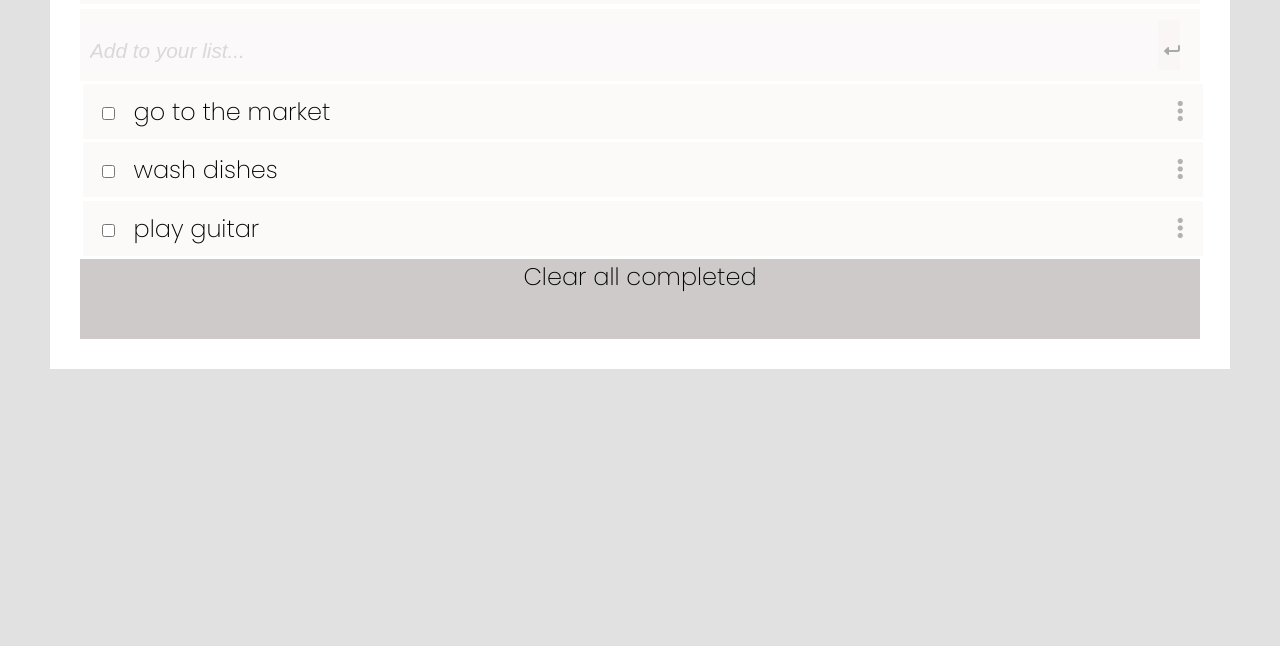
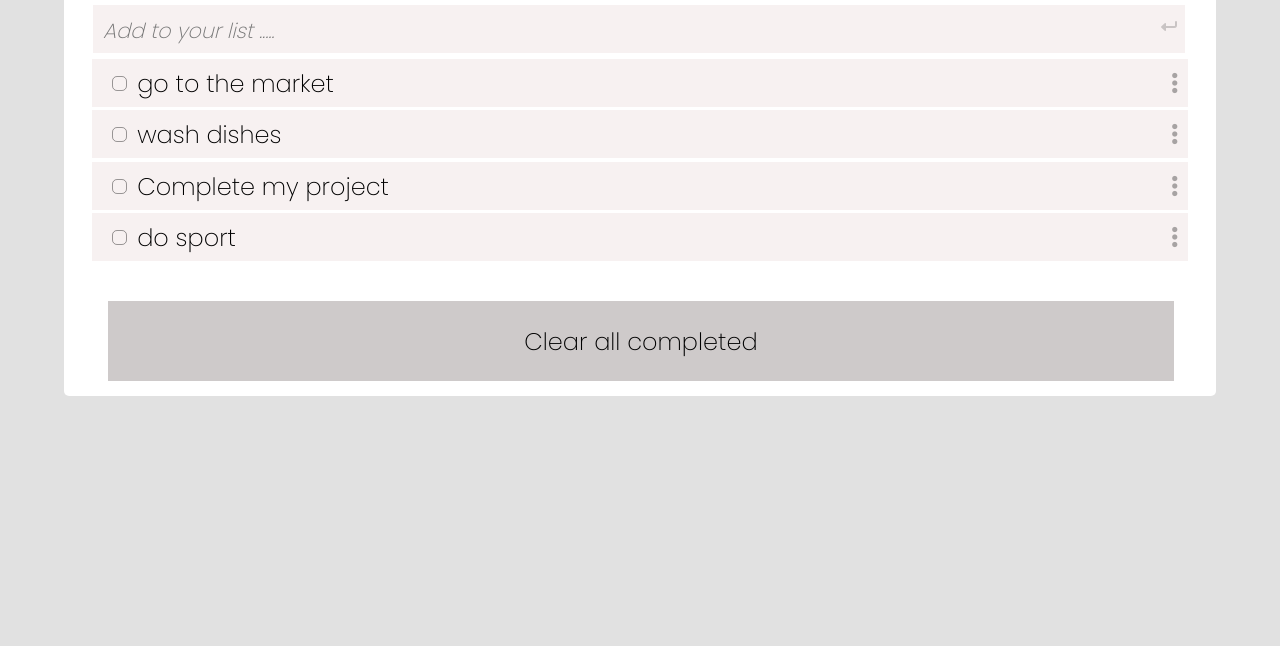
Before and after one commit to Mucyosoda/TodoList, a website built with webpack: page src/index.html in a window 1280 px wide. Shown: the part 154-800 px from the top of the page. Built offline with nearby package versions, Linux system fonts and the light colour scheme.

Commit message:
add eventlistern on checkbox

```diff
--- a/src/index.html
+++ b/src/index.html
@@ -1,35 +1,51 @@
 <!DOCTYPE html>
 <html lang="en">
-
-<head>
+  <head>
     <meta charset="UTF-8" />
     <meta name="viewport" content="width=device-width, initial-scale=1.0" />
     <link rel="preconnect" href="https://fonts.googleapis.com" />
     <link rel="preconnect" href="https://fonts.gstatic.com" crossorigin />
-    <link href="https://fonts.googleapis.com/css2?family=Poppins:wght@200&display=swap" rel="stylesheet" />
-    <link rel="stylesheet" href="https://cdnjs.cloudflare.com/ajax/libs/font-awesome/6.0.0-beta2/css/all.min.css" integrity="sha512-YWzhKL2whUzgiheMoBFwW8CKV4qpHQAEuvilg9FAn5VJUDwKZZxkJNuGM4XkWuk94WCrrwslk8yWNGmY1EduTA==" crossorigin="anonymous" referrerpolicy="no-referrer"
+    <link
+      href="https://fonts.googleapis.com/css2?family=Poppins:wght@200&display=swap"
+      rel="stylesheet"
+    />
+    <link
+      rel="stylesheet"
+      href="https://cdnjs.cloudflare.com/ajax/libs/font-awesome/6.0.0-beta2/css/all.min.css"
+      integrity="sha512-YWzhKL2whUzgiheMoBFwW8CKV4qpHQAEuvilg9FAn5VJUDwKZZxkJNuGM4XkWuk94WCrrwslk8yWNGmY1EduTA=="
+      crossorigin="anonymous"
+      referrerpolicy="no-referrer"
     />
     <title>Todo List</title>
-</head>
+  </head>
 
-<body>
-    <main>
-        <header class="flex">
-            <div class="headers">Today's To Do</div>
-            <div>
-                <a href="#"></a><i class="fas fa-sync"></i></div>
-        </header>
-        <form class="flex">
-            <input type="text" class="todo-input" placeholder="Add to your list..." />
-            <button class="todo-button" type="submit">
-          <i class="fas fa-level-down-alt"> </i>
-        </button>
-        </form>
-        <div class="todo-container flex">
-            <ul class="todo-list"></ul>
+  <body>
+    <div id="container">
+      <div id="header">
+        <h1>Todo List</h1>
+        <div class="iconss"><i class="fas fa-sync"></i></div>
+      </div>
+      <div id="inputContainer">
+        <div class="input-line">
+          <div class="in">
+            <input
+              id="taskInput"
+              type="text"
+              placeholder="Add to your list ....."
+              maxlength="50"
+            />
+          </div>
+
+          <div><a href="#"></a><i class="fas fa-level-down-alt"></i></div>
         </div>
-        <div class="footer"><a href="#"> Clear all completed</a></div>
-    </main>
-</body>
+        <div id="listWrapper">
+          <ul id="taskList"></ul>
+        </div>
 
+        <div id="deleteBtnWrapper">
+          <div class="footer"><a href="#"> Clear all completed</a></div>
+        </div>
+      </div>
+    </div>
+  </body>
 </html>
--- a/src/index.js
+++ b/src/index.js
@@ -1,31 +1,105 @@
 import './style.css';
 
-const listTable = [{
+const listTable = [
+  {
     description: 'go to the market',
-  completed: true,
-  index: 0,
+    completed: false,
   },
   {
     description: 'wash dishes',
-  completed: true,
-  index: 1,
+    completed: false,
   },
   {
-  description: 'play guitar',
-  completed: true,
-  index: 2,
+    description: 'Complete my project',
+    completed: false,
+  },
+  {
+    description: 'do sport',
+    completed: false,
   },
 ];
 
-const todoList = document.querySelector('.todo-list');
+let completedTasks = [];
+let newListTable;
+// create array contain index of completed todo
+const updateCompletedListArray = () => {
+  completedTasks = [];
+  newListTable.forEach((task) => {
+    if (task.completed) completedTasks.push(`${newListTable.indexOf(task)}`);
+  });
+};
 
-function displayTodo(item) {
-  return ` <div class='todo'>
-  <div class="checkbox"><input type="checkbox"></div>
-  <div class="description">${item.description}</div>
-  <div class="icons"><i class="fas fa-ellipsis-v"></i></div>
-  </div>`;
+const saveLocalList = () => {
+  localStorage.setItem('data', JSON.stringify(newListTable));
+};
+
+const toggleChecked = (e) => {
+  const checkStatus = e.target.checked;
+  const task = e.target.parentElement;
+  const taskId = task.id;
+  let removed = false;
+
+  newListTable[taskId].completed = checkStatus;
+
+  if (completedTasks.length === 0) {
+    completedTasks.push(taskId);
+  } else {
+    completedTasks.forEach((index) => {
+      if (taskId === index) {
+        completedTasks.splice(completedTasks.indexOf(index), 1);
+        removed = true;
+      }
+    });
+
+    if (!removed) {
+      completedTasks.push(taskId);
+      completedTasks.sort();
+    }
+  }
+  saveLocalList();
+};
+
+const updateListView = () => {
+  const ul = document.getElementById('taskList');
+  ul.innerHTML = '';
+
+  newListTable.forEach((task) => {
+    const listItem = document.createElement('li');
+    const taskLabel = document.createElement('label');
+    const delBtn = document.createElement('span');
+    const dotBtn = document.createElement('span');
+    const checkbox = document.createElement('input');
+
+    listItem.className = 'task';
+    listItem.id = newListTable.indexOf(task);
+    taskLabel.className = 'taskLabel';
+    taskLabel.textContent = task.description;
+    taskLabel.htmlFor = `c${newListTable.indexOf(task)}`;
+    delBtn.className = 'deleteTaskBtn';
+    delBtn.innerHTML = '<i class="fas fa-trash"></i>';
+
+    dotBtn.className = 'dotbtn';
+    dotBtn.innerHTML = '<i class="fas fa-ellipsis-v"></i>';
+    dotBtn.onclick = '';
+
+    checkbox.className = 'taskCheckbox';
+    checkbox.id = `c${newListTable.indexOf(task)}`;
+    checkbox.type = 'checkbox';
+    checkbox.checked = task.completed;
+    checkbox.onclick = toggleChecked;
+
+    listItem.appendChild(checkbox);
+    listItem.appendChild(taskLabel);
+    listItem.appendChild(dotBtn);
+    listItem.appendChild(delBtn);
+    ul.appendChild(listItem);
+  });
+};
+
+if (localStorage.getItem('data') === null) {
+  localStorage.setItem('data', JSON.stringify(listTable));
 }
 
-document.addEventListener('DOMContentLoaded', displayTodo);
-todoList.innerHTML = `${listTable.map(displayTodo).join('')}`;
+newListTable = JSON.parse(localStorage.getItem('data'));
+updateCompletedListArray();
+updateListView();
--- a/src/style.css
+++ b/src/style.css
@@ -6,117 +6,216 @@
 
 body {
   background-color: rgba(128, 128, 128, 0.233);
-  font-family: 'poppins', sans-serif;
-  margin: 50px;
+  font-family: 'Poppins', sans-serif;
+  margin-top: 50px;
 }
 
-.flex {
+.input-line {
   display: flex;
+  flex-direction: row;
+  justify-content: space-between;
+  width: 101.3%;
+  background-color: rgba(247, 241, 241);
+  height: 3rem;
+  padding: 10px;
 }
 
-header {
-  font-size: 1rem;
-  width: 100%;
-  height: 3rem;
-  padding: 10px;
-  padding-right: 20px;
-  background-color: rgb(247, 241, 241, 0.425);
-  margin-top: 30px;
-  margin-bottom: 5px;
-  justify-content: space-between;
+.fa-level-down-alt {
+  color: rgba(0, 0, 0, 0.185);
+  transform: rotate(90deg);
 }
 
-main {
-  background-color: #fff;
-  padding: 30px;
+ul#taskList {
+  padding: 0 25px;
 }
 
-form {
-  align-items: center;
-  text-align: center;
-  min-height: 9vh;
-  justify-content: center;
-  background-color: rgb(247, 241, 241, 0.425);
-  width: 100%;
-  padding-right: 20px;
+li.task {
+  list-style-type: none;
+  font-size: 1.5em;
+  height: 3rem;
+  padding: 7px 0 0 10px;
+  transition: all 0.1s ease-in-out;
+  -webkit-transition: all 0.1s ease-in-out;
+  -moz-transition: all 0.1s ease-in-out;
+  background-color: rgba(247, 241, 241);
+  margin: 0.2rem;
 }
 
-form input,
-form button {
-  padding: 0.5rem;
-  font-size: 2rem;
+li.task:hover {
+  background-color: rgba(100, 100, 100, 0.158);
+}
+
+input.taskCheckbox {
+  position: relative;
+  float: left;
+  margin: 10px;
+  -webkit-appearance: none;
+  width: 15px;
+  height: 15px;
+  border: 1px solid rgba(0, 0, 0, 0.384);
+  border-radius: 5px;
+  outline: none;
+  text-align: center;
+  cursor: pointer;
+  transition: all 0.1s ease-in-out;
+  -webkit-transition: all 0.1s ease-in-out;
+  -moz-transition: all 0.1s ease-in-out;
+}
+
+input.taskCheckbox:checked {
+  background-color: #fff;
+}
+
+input.taskCheckbox:checked::after {
+  color: black;
+  content: '\2713';
+  display: block;
+  font-size: 12px;
+  height: 12px;
+  position: absolute;
+  width: 12px;
+  left: 0.5px;
+  bottom: 2px;
+}
+
+input.taskCheckbox + label.taskLabel {
+  color: black;
+}
+
+input.taskCheckbox:checked + label.taskLabel {
+  font-style: italic;
+  text-decoration: line-through;
+  color: grey;
+}
+
+input[placeholder] {
+  font-size: 1.3em;
+  font-style: italic;
+  font-family: 'Poppins', sans-serif;
+  color: black;
+}
+
+#container {
+  width: 90%;
+  height: 500px;
+  position: relative;
+  margin: 0 auto;
+  background-color: #fff;
+  border-radius: 5px;
+  padding-top: 50px;
+  padding-right: 30px;
+}
+
+#header {
+  color: rgba(0, 0, 0, 0.589);
+  padding: 5px;
+  padding-right: 10px;
+  font-family: 'poppins', sans-serif;
+  font-size: 0.7rem;
+  margin-left: 30px;
+  display: flex;
+  justify-content: space-between;
+  background-color: rgba(247, 241, 241);
+}
+
+.iconss {
+  padding-top: 10px;
+}
+
+#inputContainer {
+  padding: 15px;
+  margin-left: 14px;
+}
+
+#inputContainer #taskInput {
+  width: 60rem;
   border: none;
+  box-sizing: border-box;
+  background-color: rgba(247, 241, 241);
   outline: none;
 }
 
-.todo-input {
-  width: 100%;
-  height: 45px;
-  margin: 0;
-  padding: 10px;
-  border: none;
-  background-color: rgba(247, 241, 241, 0.123);
-  margin-top: 5px;
+#listWrapper {
+  position: absolute;
+  bottom: 50px;
+  top: 160px;
+  right: 0;
+  left: 0;
 }
 
-.todo-button {
-  height: 50px;
-  width: 2%;
-  margin: 0;
-  align-items: center;
-  border: none;
-  background-color: rgb(247, 241, 241, 0.425);
-  color: darkgrey;
+#deleteBtnWrapper {
+  width: 100%;
+  box-sizing: border-box;
+  position: absolute;
+  bottom: 15px;
+  padding: 0 15px;
 }
 
-input::placeholder {
-  color: #4343432d;
-  font-size: 1.3rem;
-  font-style: italic;
+#deleteBtnWrapper #deleteCompletedBtn {
+  float: left;
+  -webkit-appearance: none;
+  opacity: 0.5;
+  color: #000;
+  background-color: rgba(0, 0, 0, 0);
+  border-radius: 3px;
+  border: 1px solid black;
+  width: 150px;
+  height: 25px;
+  font-size: 14px;
+  outline: none;
+  transition: all 0.1s ease-in-out;
+  -webkit-transition: all 0.1s ease-in-out;
+  -moz-transition: all 0.1s ease-in-out;
 }
 
-div i {
-  color: rgba(73, 73, 73, 0.404);
-  cursor: crosshair;
+#deleteBtnWrapper #deleteCompletedBtn:hover {
+  cursor: pointer;
+  opacity: 1;
 }
 
-form button i {
-  font-size: 1rem;
+#deleteBtnWrapper #clearTasksBtn {
+  float: right;
+  -webkit-appearance: none;
+  opacity: 0.5;
+  color: black;
+  background-color: rgba(0, 0, 0, 0);
+  border-radius: 3px;
+  border: 1px solid black;
+  width: 150px;
+  height: 25px;
+  font-size: 14px;
+  outline: none;
+  transition: all 0.1s ease-in-out;
+  -webkit-transition: all 0.1s ease-in-out;
+  -moz-transition: all 0.1s ease-in-out;
 }
 
-.fa-level-down-alt {
-  transform: rotate(90deg);
+#deleteBtnWrapper #clearTasksBtn:hover {
+  cursor: pointer;
+  opacity: 1;
 }
 
-.todo-list {
-  min-width: 100%;
-  list-style: none;
+.dotbtn {
+  float: right;
+  padding-right: 10px;
+  cursor: crosshair;
+  color: rgba(0, 0, 0, 0.322);
 }
 
-.todo {
-  margin: 0.2rem;
-  padding-right: 20px;
-  background-color: rgb(247, 241, 241, 0.425);
-  color: black;
-  font-size: 1.5rem;
-  display: flex;
-  align-items: center;
-  width: 100%;
-}
-
-.checkbox {
-  margin: 10px;
-  width: 2rem;
-  align-items: center;
-  text-align: center;
-}
-
-.checkbox input {
-  cursor: pointer;
-}
-
-.description {
-  width: 100%;
+.deleteTaskBtn {
+  float: right;
+  color: rgba(0, 0, 0, 0.322);
+  font-size: 16px;
+  font-weight: bold;
+  padding: 10px 5px;
+  visibility: hidden;
+  opacity: 0;
+  line-height: 0;
+  margin-right: 5px;
+  cursor: default;
+  transition: all 0.1s ease-in-out;
+  -webkit-transition: all 0.1s ease-in-out;
+  -moz-transition: all 0.1s ease-in-out;
 }
 
 .footer {
@@ -124,8 +223,10 @@ form button i {
   text-align: center;
   min-height: 10vh;
   align-items: center;
+  display: flex;
   justify-content: center;
   font-size: 24px;
+  width: 95%;
 }
 
 .footer a {
@@ -136,7 +237,3 @@ form button i {
 .footer a:hover {
   text-decoration: underline;
 }
-
-.completed-todo {
-  text-decoration: line-through;
-}
```
Also changed, not shown: src/check.js (added). Lines whose indentation alone changed are shown as unchanged.
